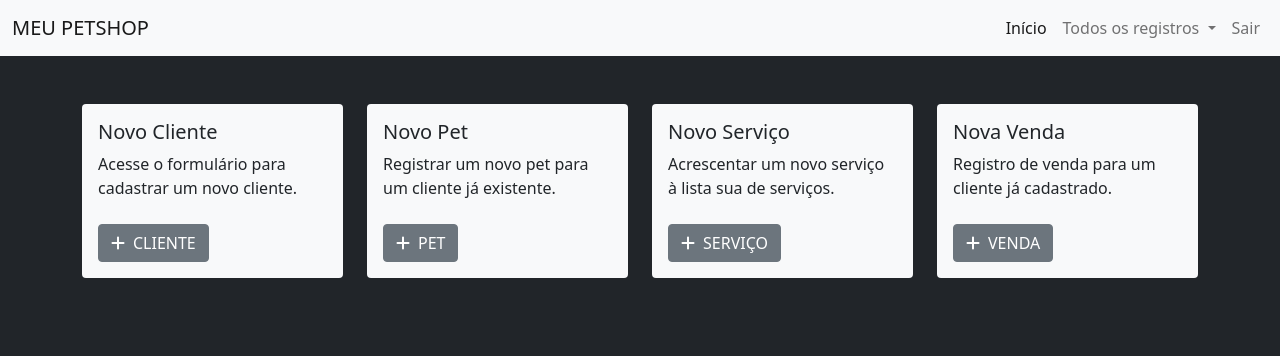
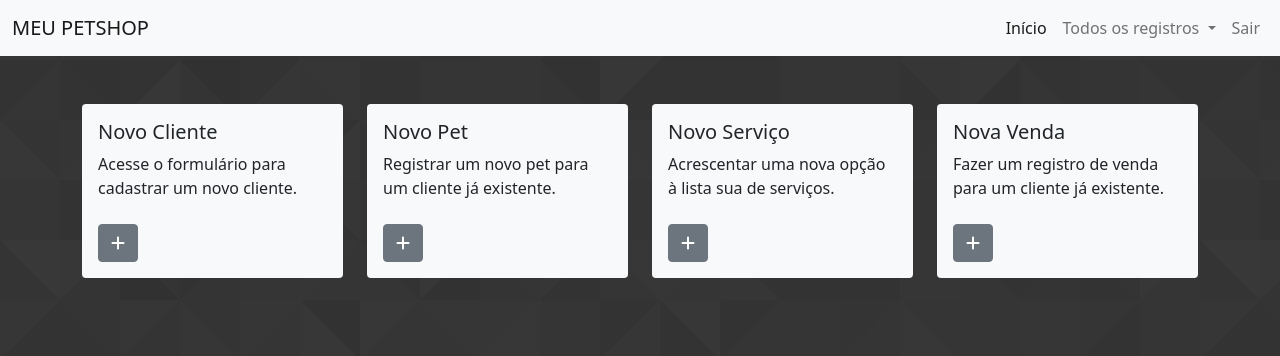
Before and after one commit to danilocdesousa/tedw-petshop, a Django app: page / in a window 1280 px wide. Shown: the top 356 px of the page. Run offline with Django 3.2, Linux system fonts and the light colour scheme; the visitor is signed in with stand-in values (Sample User, id 1); some libraries are stand-ins or nearby versions.

Commit message:
Update interface

```diff
--- a/petshop/pets/templates/pets/cria.html
+++ b/petshop/pets/templates/pets/cria.html
@@ -2,6 +2,8 @@
 {% extends "website/_layouts/base.html" %}
 
 {% load widget_tweaks %}
+
+{% load crispy_forms_tags %}
 
 {% block title %}Cadastro de Pets{% endblock %}
 
@@ -19,7 +21,8 @@
                         <!-- A tag do Django {% csrf_token %} está relacionada à proteção que o Django provê ao CSRF - Cross Site Request Forgery (um tipo de ataque malicioso) -->
                         {% csrf_token %}
 
-                        {{ form.as_p }}
+                        <!-- {{ form.as_p }} -->
+                        {{ form|crispy }}
 
                         <div class="text-start mt-4">
                             <button class="btn btn-secondary"><i class="fas fa-save me-2"></i>SALVAR</button>
--- a/petshop/website/static/website/css/style.css
+++ b/petshop/website/static/website/css/style.css
@@ -1,3 +1,3 @@
-.super-mt {
-    margin-top: 7rem !important;
+.bg-img {
+    background-image: url(/static/website/img/footer_lodyas.png);
 }
--- a/petshop/website/templates/website/_layouts/base.html
+++ b/petshop/website/templates/website/_layouts/base.html
@@ -21,7 +21,7 @@
     {% endblock %}
 </head>
 
-<body class="bg-dark">
+<body class="bg-dark bg-img">
     <nav class="navbar navbar-expand-lg navbar-light bg-light">
         <div class="container-fluid">
             <a class="navbar-brand" href="{% url 'website:index' %}">MEU PETSHOP</a>
--- a/petshop/website/templates/website/index.html
+++ b/petshop/website/templates/website/index.html
@@ -7,43 +7,43 @@
 {% block content %}
 <div class="container mt-5">
     <div class="row">
-        <div class="col-sm-3">
+        <div class="col-lg-3 col-md-6 col-sm-12 col-xs-12">
             <div class="card bg-light border-0 mb-3">
                 <div class="card-body text-dark">
                     <h5 class="card-title">Novo Cliente</h5>
                     <p class="card-text mb-4">Acesse o formulário para cadastrar um novo cliente.</p>
                     <a class="btn btn-secondary" href="{% url 'website:cadastra_clientes' %}"> <i
-                            class="fas fa-plus me-2"></i>CLIENTE</a>
+                            class="fas fa-plus"></i></a>
                 </div>
             </div>
         </div>
-        <div class="col-sm-3">
+        <div class="col-lg-3 col-md-6 col-sm-12 col-xs-12">
             <div class="card bg-light border-0 mb-3">
                 <div class="card-body text-dark">
                     <h5 class="card-title">Novo Pet</h5>
                     <p class="card-text mb-4">Registrar um novo pet para um cliente já existente.</p>
                     <a class="btn btn-secondary" href="{% url 'pets:cadastra_pets' %}"><i
-                        class="fas fa-plus me-2"></i>PET</a>
+                        class="fas fa-plus"></i></a>
                 </div>
             </div>
         </div>
-        <div class="col-sm-3">
+        <div class="col-lg-3 col-md-6 col-sm-12 col-xs-12">
             <div class="card bg-light border-0 mb-3">
                 <div class="card-body text-dark">
                     <h5 class="card-title">Novo Serviço</h5>
-                    <p class="card-text mb-4">Acrescentar um novo serviço à lista sua de serviços.</p>
+                    <p class="card-text mb-4">Acrescentar uma nova opção à lista sua de serviços.</p>
                     <a class="btn btn-secondary" href="{% url 'services:cadastra_services' %}"> <i
-                            class="fas fa-plus me-2"></i>SERVIÇO</a>
+                            class="fas fa-plus"></i></a>
                 </div>
             </div>
         </div>
-        <div class="col-sm-3">
+        <div class="col-lg-3 col-md-6 col-sm-12 col-xs-12">
             <div class="card bg-light border-0 mb-3">
                 <div class="card-body text-dark">
                     <h5 class="card-title">Nova Venda</h5>
-                    <p class="card-text mb-4">Registro de venda para um cliente já cadastrado.</p>
+                    <p class="card-text mb-4">Fazer um registro de venda para um cliente já existente.</p>
                     <a class="btn btn-secondary" href="#"><i
-                        class="fas fa-plus me-2"></i>VENDA</a>
+                        class="fas fa-plus"></i></a>
                 </div>
             </div>
         </div>
```
Also changed, not shown: petshop/website/static/website/img/footer_lodyas.png (added), petshop/website/static/website/img/shattered_@2X.png (added).
